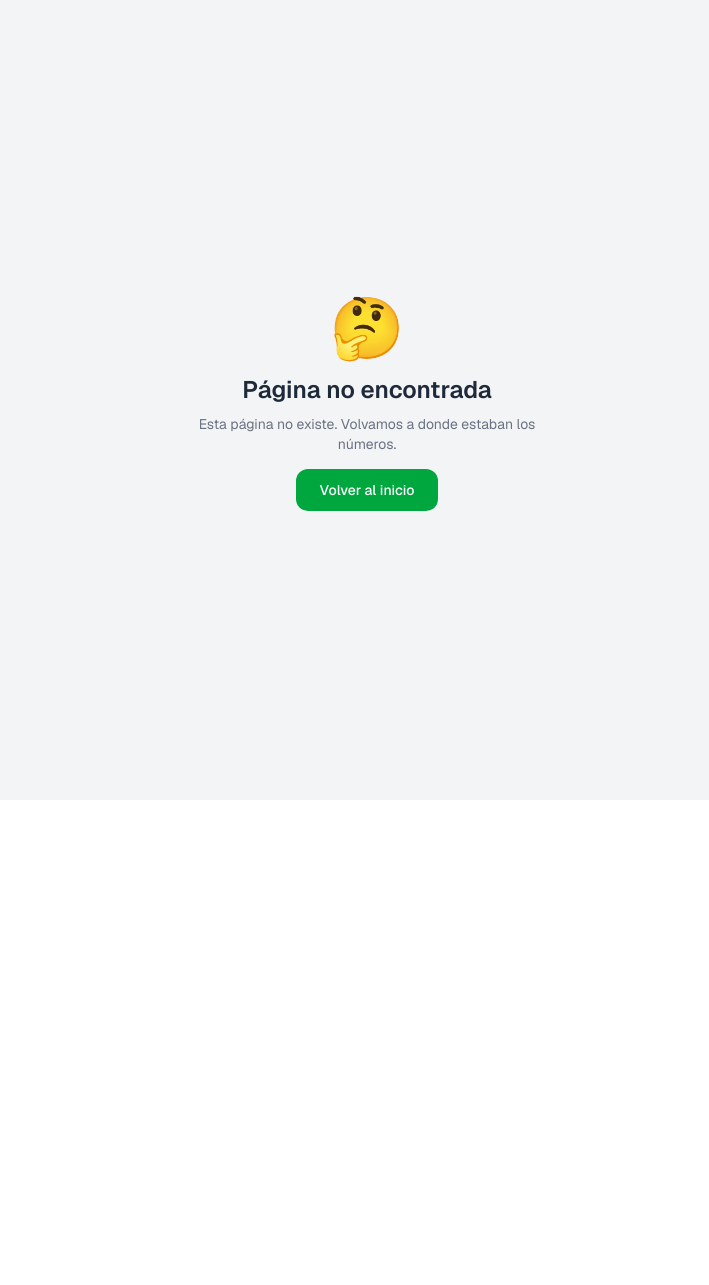
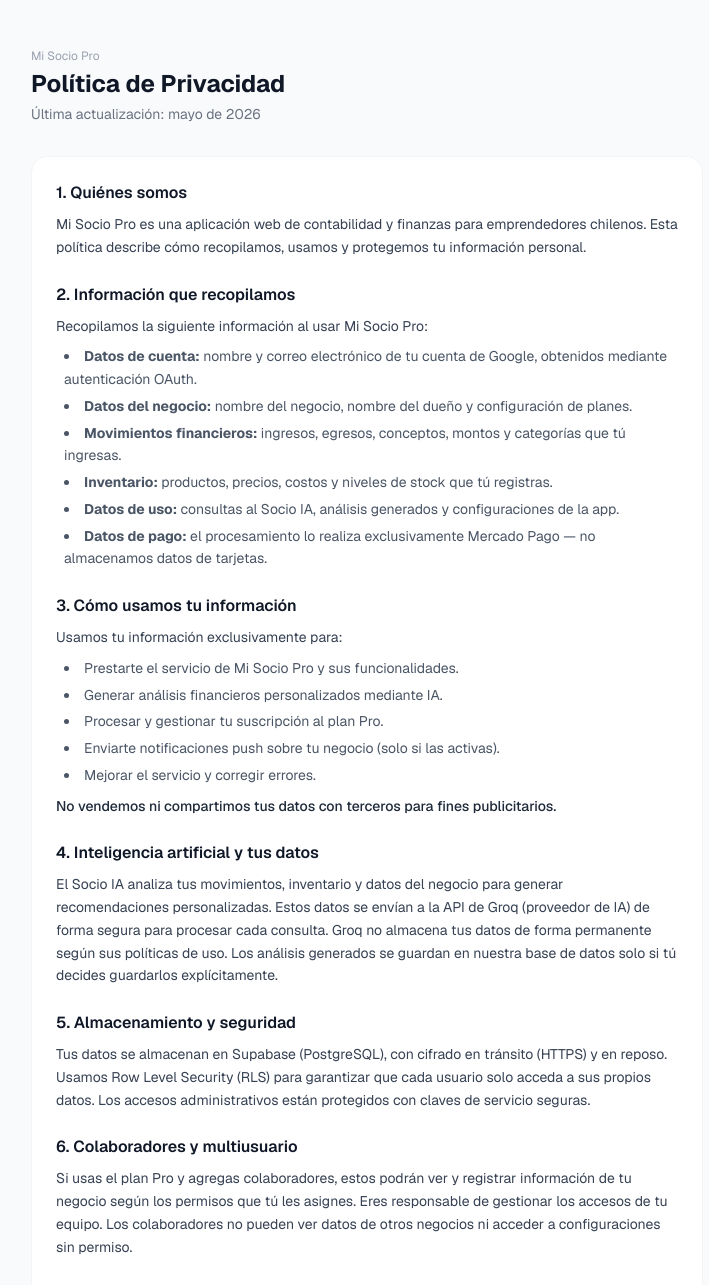
Before and after one commit to ErnaldoCas/socio-pro, a Next.js app: page /privacidad in a window 1280 px wide. Before the commit this address had no page. Shown: the top 1285 px of the page, without its empty margins (273-982 px from the left). Before the commit the page ends 800 px from the top, so only its background shows below. Built offline with nearby package versions, Linux system fonts and the light colour scheme.

Commit message:
feat: página política de privacidad + fix socio IA layout

```diff
--- /dev/null
+++ b/app/privacidad/page.tsx
@@ -0,0 +1,131 @@
+export default function Privacidad() {
+  return (
+    <main className="min-h-screen bg-gray-50 py-12 px-4">
+      <div className="max-w-2xl mx-auto">
+
+        <div className="mb-8">
+          <p className="text-xs text-gray-400 mb-1">Mi Socio Pro</p>
+          <h1 className="text-2xl font-bold text-gray-900">Política de Privacidad</h1>
+          <p className="text-sm text-gray-500 mt-1">Última actualización: mayo de 2026</p>
+        </div>
+
+        <div className="bg-white rounded-2xl border border-gray-100 p-6 space-y-6 text-sm text-gray-700 leading-relaxed">
+
+          <section>
+            <h2 className="text-base font-semibold text-gray-900 mb-2">1. Quiénes somos</h2>
+            <p>Mi Socio Pro es una aplicación web de contabilidad y finanzas para emprendedores chilenos. Esta política describe cómo recopilamos, usamos y protegemos tu información personal.</p>
+          </section>
+
+          <section>
+            <h2 className="text-base font-semibold text-gray-900 mb-2">2. Información que recopilamos</h2>
+            <p className="mb-2">Recopilamos la siguiente información al usar Mi Socio Pro:</p>
+            <ul className="list-disc list-inside space-y-1 text-gray-600 ml-2">
+              <li><strong>Datos de cuenta:</strong> nombre y correo electrónico de tu cuenta de Google, obtenidos mediante autenticación OAuth.</li>
+              <li><strong>Datos del negocio:</strong> nombre del negocio, nombre del dueño y configuración de planes.</li>
+              <li><strong>Movimientos financieros:</strong> ingresos, egresos, conceptos, montos y categorías que tú ingresas.</li>
+              <li><strong>Inventario:</strong> productos, precios, costos y niveles de stock que tú registras.</li>
+              <li><strong>Datos de uso:</strong> consultas al Socio IA, análisis generados y configuraciones de la app.</li>
+              <li><strong>Datos de pago:</strong> el procesamiento lo realiza exclusivamente Mercado Pago — no almacenamos datos de tarjetas.</li>
+            </ul>
+          </section>
+
+          <section>
+            <h2 className="text-base font-semibold text-gray-900 mb-2">3. Cómo usamos tu información</h2>
+            <p className="mb-2">Usamos tu información exclusivamente para:</p>
+            <ul className="list-disc list-inside space-y-1 text-gray-600 ml-2">
+              <li>Prestarte el servicio de Mi Socio Pro y sus funcionalidades.</li>
+              <li>Generar análisis financieros personalizados mediante IA.</li>
+              <li>Procesar y gestionar tu suscripción al plan Pro.</li>
+              <li>Enviarte notificaciones push sobre tu negocio (solo si las activas).</li>
+              <li>Mejorar el servicio y corregir errores.</li>
+            </ul>
+            <p className="mt-2 font-medium text-gray-800">No vendemos ni compartimos tus datos con terceros para fines publicitarios.</p>
+          </section>
+
+          <section>
+            <h2 className="text-base font-semibold text-gray-900 mb-2">4. Inteligencia artificial y tus datos</h2>
+            <p>El Socio IA analiza tus movimientos, inventario y datos del negocio para generar recomendaciones personalizadas. Estos datos se envían a la API de Groq (proveedor de IA) de forma segura para procesar cada consulta. Groq no almacena tus datos de forma permanente según sus políticas de uso. Los análisis generados se guardan en nuestra base de datos solo si tú decides guardarlos explícitamente.</p>
+          </section>
+
+          <section>
+            <h2 className="text-base font-semibold text-gray-900 mb-2">5. Almacenamiento y seguridad</h2>
+            <p>Tus datos se almacenan en Supabase (PostgreSQL), con cifrado en tránsito (HTTPS) y en reposo. Usamos Row Level Security (RLS) para garantizar que cada usuario solo acceda a sus propios datos. Los accesos administrativos están protegidos con claves de servicio seguras.</p>
+          </section>
+
+          <section>
+            <h2 className="text-base font-semibold text-gray-900 mb-2">6. Colaboradores y multiusuario</h2>
+            <p>Si usas el plan Pro y agregas colaboradores, estos podrán ver y registrar información de tu negocio según los permisos que tú les asignes. Eres responsable de gestionar los accesos de tu equipo. Los colaboradores no pueden ver datos de otros negocios ni acceder a configuraciones sin permiso.</p>
+          </section>
+
+          <section>
+            <h2 className="text-base font-semibold text-gray-900 mb-2">7. Notificaciones push</h2>
+            <p>Las notificaciones push son opcionales. Si las activas, almacenamos tu suscripción VAPID para enviarte alertas de stock bajo. Puedes desactivarlas en cualquier momento desde Configuración.</p>
+          </section>
+
+          <section>
+            <h2 className="text-base font-semibold text-gray-900 mb-2">8. Tus derechos</h2>
+            <p className="mb-2">Tienes derecho a:</p>
+            <ul className="list-disc list-inside space-y-1 text-gray-600 ml-2">
+              <li><strong>Acceder</strong> a todos tus datos desde la aplicación.</li>
+              <li><strong>Exportar</strong> tus movimientos en formato Excel o HTML (plan Pro).</li>
+              <li><strong>Corregir</strong> cualquier dato incorrecto directamente en la app.</li>
+              <li><strong>Eliminar</strong> tu cuenta y todos tus datos — contáctanos y lo procesamos en máximo 30 días.</li>
+              <li><strong>Portabilidad:</strong> exporta tus datos en cualquier momento.</li>
+            </ul>
+          </section>
+
+          <section>
+            <h2 className="text-base font-semibold text-gray-900 mb-2">9. Retención de datos</h2>
+            <p>Conservamos tus datos mientras tu cuenta esté activa. Si eliminas tu cuenta, tus datos se borran permanentemente en un plazo máximo de 30 días, excepto los que debamos conservar por obligaciones legales.</p>
+          </section>
+
+          <section>
+            <h2 className="text-base font-semibold text-gray-900 mb-2">10. Cookies y almacenamiento local</h2>
+            <p>Mi Socio Pro usa cookies de sesión para mantener tu autenticación (gestionadas por Supabase) y almacenamiento local del navegador para guardar preferencias como el modo oscuro. No usamos cookies de seguimiento ni publicitarias.</p>
+          </section>
+
+          <section>
+            <h2 className="text-base font-semibold text-gray-900 mb-2">11. Proveedores de servicio</h2>
+            <p className="mb-2">Para operar Mi Socio Pro usamos los siguientes proveedores:</p>
+            <ul className="list-disc list-inside space-y-1 text-gray-600 ml-2">
+              <li><strong>Supabase</strong> — base de datos y autenticación</li>
+              <li><strong>Vercel</strong> — infraestructura y despliegue</li>
+              <li><strong>Groq</strong> — procesamiento de IA</li>
+              <li><strong>Mercado Pago</strong> — procesamiento de pagos</li>
+              <li><strong>Google</strong> — autenticación OAuth</li>
+            </ul>
+            <p className="mt-2">Cada proveedor tiene sus propias políticas de privacidad y manejo de datos.</p>
+          </section>
+
+          <section>
+            <h2 className="text-base font-semibold text-gray-900 mb-2">12. Menores de edad</h2>
+            <p>Mi Socio Pro no está dirigido a menores de 18 años. No recopilamos intencionalmente datos de menores. Si detectamos que un menor ha creado una cuenta, la eliminaremos de inmediato.</p>
+          </section>
+
+          <section>
+            <h2 className="text-base font-semibold text-gray-900 mb-2">13. Cambios a esta política</h2>
+            <p>Podemos actualizar esta Política de Privacidad ocasionalmente. Te notificaremos de cambios significativos a través de la aplicación. El uso continuo del servicio implica la aceptación de la política actualizada.</p>
+          </section>
+
+          <section>
+            <h2 className="text-base font-semibold text-gray-900 mb-2">14. Ley aplicable</h2>
+            <p>Esta política se rige por la Ley N° 19.628 sobre Protección de la Vida Privada de Chile y sus modificaciones vigentes.</p>
+          </section>
+
+          <section>
+            <h2 className="text-base font-semibold text-gray-900 mb-2">15. Contacto</h2>
+            <p>Para ejercer tus derechos o consultar sobre el manejo de tus datos, contáctanos a través de la aplicación o al correo que aparece en tu perfil de cuenta.</p>
+          </section>
+
+        </div>
+
+        <div className="mt-6 text-center">
+          <a href="/terminos" className="text-sm text-green-600 hover:underline">
+            ← Ver Términos y Condiciones
+          </a>
+        </div>
+
+      </div>
+    </main>
+  )
+}
--- a/app/socio/page.tsx
+++ b/app/socio/page.tsx
@@ -21,12 +21,11 @@
 
   return (
     <AuthGuard>
-      {/* Fondo degradado verde sutil */}
       <div className="min-h-screen" style={{ background: 'linear-gradient(160deg, #f0fdf4 0%, #f9fafb 40%)' }}>
         <main className="p-4 pt-16 pb-24">
           <div className="max-w-2xl mx-auto">
 
-            {/* Header con gradiente */}
+            {/* Header */}
             <div className="mb-5 pt-2">
               <div className="flex items-center gap-3 mb-1">
                 <div className="w-10 h-10 bg-green-600 rounded-2xl flex items-center justify-center shadow-sm flex-shrink-0">
@@ -47,17 +46,19 @@
               </div>
             </div>
 
-            {/* ✅ 1. MICRÓFONO — primero y destacado */}
+            {/* ✅ MICRÓFONO + BARRA DE TEXTO — juntos en un solo bloque */}
             <div className="bg-white rounded-2xl border border-green-100 shadow-sm p-4 mb-4">
-              <div className="flex items-center gap-3 mb-3">
-                <span className="text-sm font-medium text-gray-700">🎤 Habla con tu Socio IA</span>
+              <div className="flex items-center justify-between mb-3">
+                <span className="text-sm font-medium text-gray-700">🎤 Habla o escribe</span>
                 {!esPro && (
-                  <span className="ml-auto text-xs text-amber-600 bg-amber-50 border border-amber-100 px-2 py-0.5 rounded-full">
+                  <span className="text-xs text-amber-600 bg-amber-50 border border-amber-100 px-2 py-0.5 rounded-full">
                     2 consultas/día
                   </span>
                 )}
               </div>
-              <div className="flex items-center gap-4">
+
+              {/* Micrófono */}
+              <div className="flex items-center gap-3 mb-3">
                 <VoiceInput onResult={handleVoz} />
                 <div className="flex-1 bg-gray-50 border border-gray-100 rounded-xl px-3 py-2.5 min-h-[40px] flex items-center">
                   {textoVoz ? (
@@ -67,12 +68,29 @@
                   )}
                 </div>
               </div>
+
+              {/* Barra de texto — justo debajo del micrófono */}
+              <div className="flex gap-2">
+                <input
+                  type="text"
+                  value={sugerencia}
+                  onChange={e => setSugerencia(e.target.value)}
+                  onKeyDown={e => {
+                    if (e.key === 'Enter' && sugerencia.trim()) {
+                      setSugerencia(sugerencia)
+                    }
+                  }}
+                  placeholder='Ej: "¿en qué estoy perdiendo plata?"'
+                  className="flex-1 border border-gray-200 rounded-xl px-4 py-2.5 text-sm outline-none focus:border-green-400 focus:ring-2 focus:ring-green-50 text-gray-800 placeholder-gray-400 bg-white transition-all"
+                />
+              </div>
+              <p className="text-xs text-gray-400 mt-2">Escribe o usa el micrófono — ambos envían al chat de abajo</p>
             </div>
 
-            {/* ✅ 2. PREGUNTAS SUGERIDAS */}
+            {/* Preguntas sugeridas */}
             <div className="mb-4">
-              <p className="text-xs font-medium text-gray-500 mb-2 px-1">💬 O elige una pregunta rápida</p>
-              <div className="flex gap-2 overflow-x-auto pb-1 scrollbar-hide">
+              <p className="text-xs font-medium text-gray-500 mb-2 px-1">💬 Preguntas rápidas</p>
+              <div className="flex gap-2 overflow-x-auto pb-1">
                 {[
                   '¿En qué estoy perdiendo plata?',
                   '¿Mi producto más rentable?',
@@ -91,10 +109,10 @@
               </div>
             </div>
 
-            {/* ✅ 3. CHAT — centro de la experiencia */}
+            {/* Chat */}
             <SocioChat inputId="socio-input" suggestion={sugerencia} />
 
-            {/* ✅ 4. ANÁLISIS PROFUNDO — separado abajo con divisor */}
+            {/* Análisis Profundo */}
             <div className="mt-6">
               <div className="flex items-center gap-3 mb-3">
                 <div className="flex-1 h-px bg-gray-200"></div>
```
